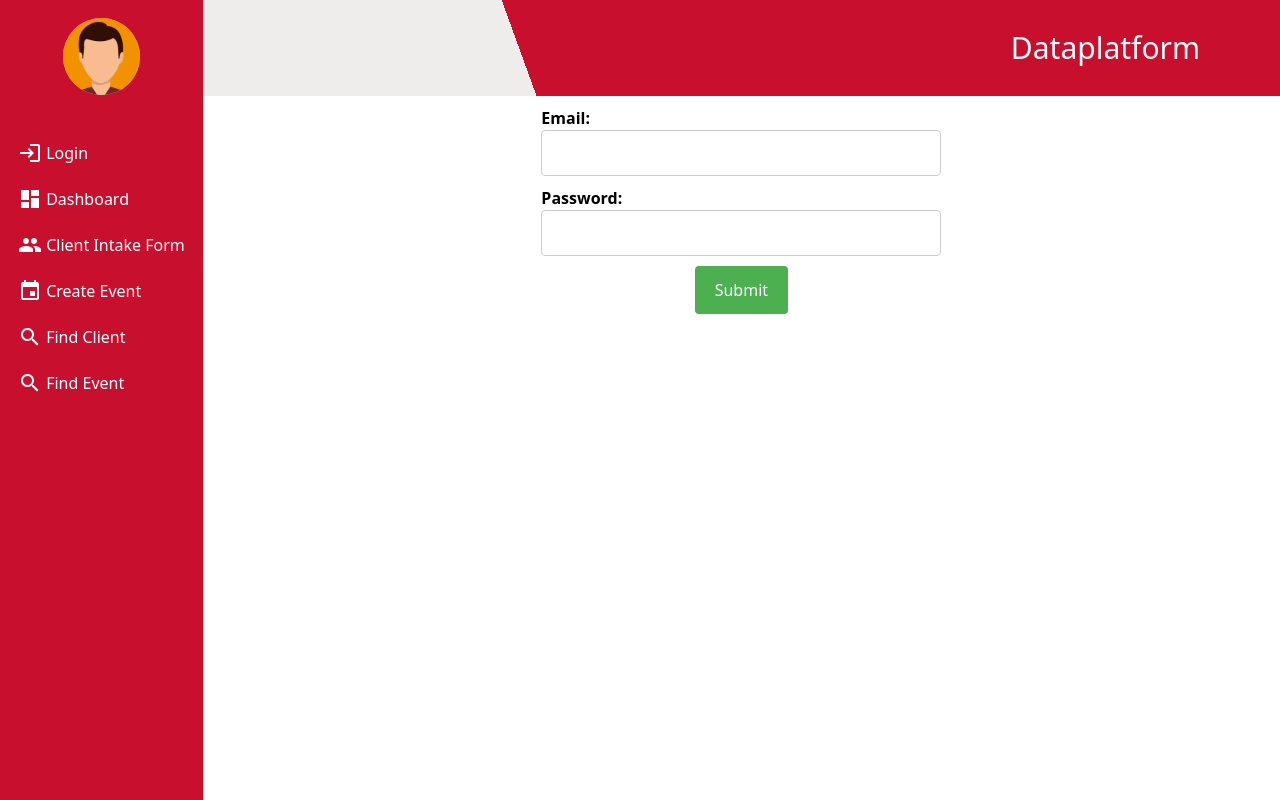
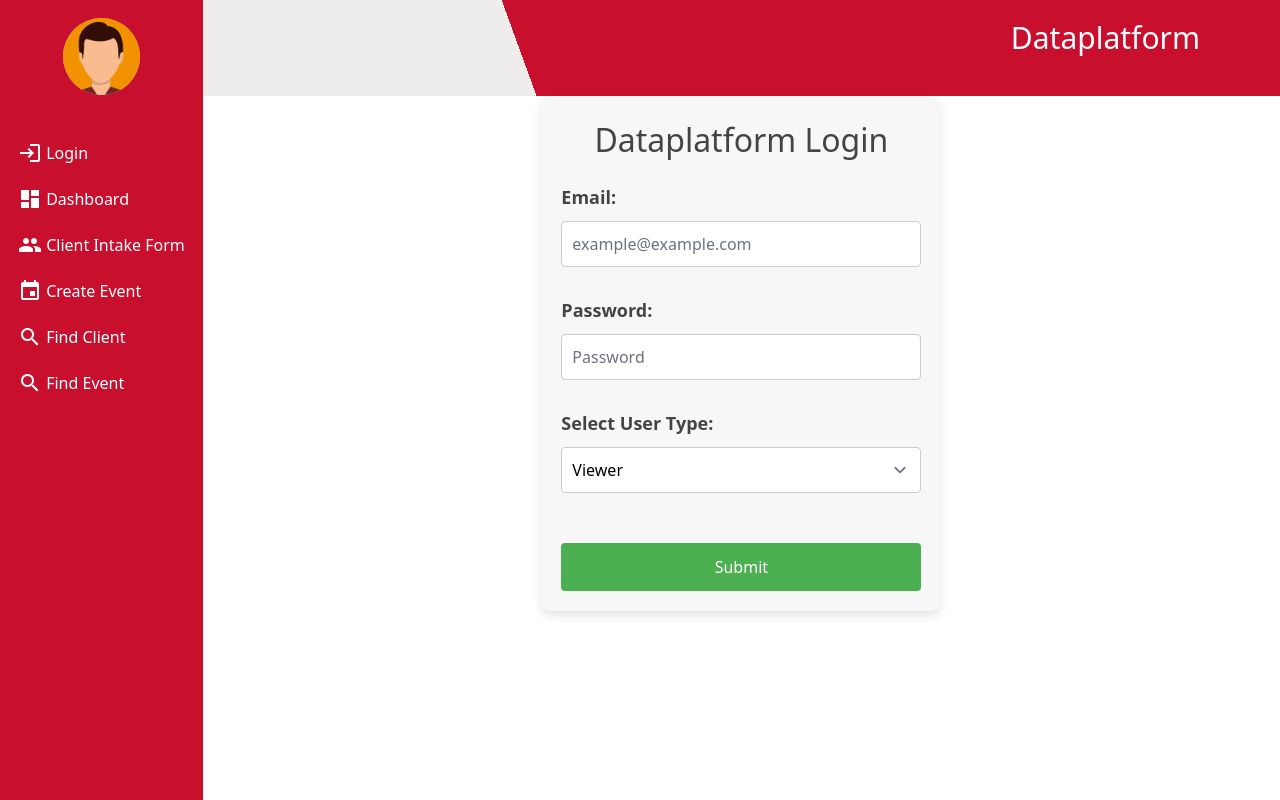
Before and after one commit to CIS-Spring-2023/project-cis_4339_project_8, a Vue app in the folder frontend/: page / in a window 1280 px wide. Built offline with nearby package versions, Linux system fonts and the light colour scheme; no server answers.

Commit message:
Updated login to included viewer & editor roles, also googled good css templates for aesthetic

```diff
--- a/frontend/src/components/login.vue
+++ b/frontend/src/components/login.vue
@@ -1,14 +1,21 @@
 <template>
   <div class="login-container">
-    <h1></h1>
+    <h1>Dataplatform Login</h1>
     <form @submit.prevent="submitForm">
       <div class="form-group">
         <label for="email">Email:</label>
-        <input type="email" id="email" v-model="email" required>
+        <input type="email" id="email" v-model="email" required placeholder="example@example.com">
       </div>
       <div class="form-group">
         <label for="password">Password:</label>
-        <input type="password" id="password" v-model="password" required>
+        <input type="password" id="password" v-model="password" required placeholder="Password">
+      </div>
+      <div class="form-group">
+        <label for="user-type">Select User Type:</label>
+        <select id="user-type" v-model="userType">
+          <option value="viewer">Viewer</option>
+          <option value="editor">Editor</option>
+        </select>
       </div>
       <button type="submit">Submit</button>
     </form>
@@ -22,13 +29,19 @@ export default {
     return {
       email: '',
       password: '',
+      userType: 'viewer',
       loginError: ''
     }
   },
   methods: {
     submitForm() {
       // authenticate the user
-      const authenticated = this.email === 'admin@example.com' && this.password === 'password';
+      let authenticated = false;
+      if (this.userType === 'viewer') {
+        authenticated = this.email === 'viewer@example.com' && this.password === 'password123';
+      } else if (this.userType === 'editor') {
+        authenticated = this.email === 'editor@example.com' && this.password === 'password';
+      }
       if (authenticated) {
         // if the email and password match, redirect to the dashboard page
         this.$router.push({ name: 'dashboard' });
@@ -46,25 +59,41 @@ export default {
   max-width: 400px;
   margin: 0 auto;
   text-align: center;
+  background-color: #f7f7f7;
+  padding: 20px;
+  border-radius: 10px;
+  box-shadow: 0 5px 10px rgba(0, 0, 0, 0.1);
+}
+
+h1 {
+  font-size: 32px;
+  margin-bottom: 20px;
+  color: #444;
 }
 
 .form-group {
-  margin: 10px 0;
+  margin: 20px 0;
 }
 
 label {
   display: block;
+  font-size: 18px;
   font-weight: bold;
   text-align: left;
+  margin-bottom: 10px;
+  color: #444;
 }
 
 input[type="email"],
-input[type="password"] {
+input[type="password"],
+select {
   width: 100%;
   padding: 10px;
   border: 1px solid #ccc;
   border-radius: 4px;
   box-sizing: border-box;
+  font-size: 16px;
+  margin-bottom: 10px;
 }
 
 button[type="submit"] {
@@ -74,9 +103,14 @@ button[type="submit"] {
   border: none;
   border-radius: 4px;
   cursor: pointer;
+  font-size: 16px;
+  margin-top: 20px;
+  width: 100%;
 }
 
 .error {
   color: red;
+  font-size: 14px;
+  margin-top: 10px;
 }
 </style>
```
